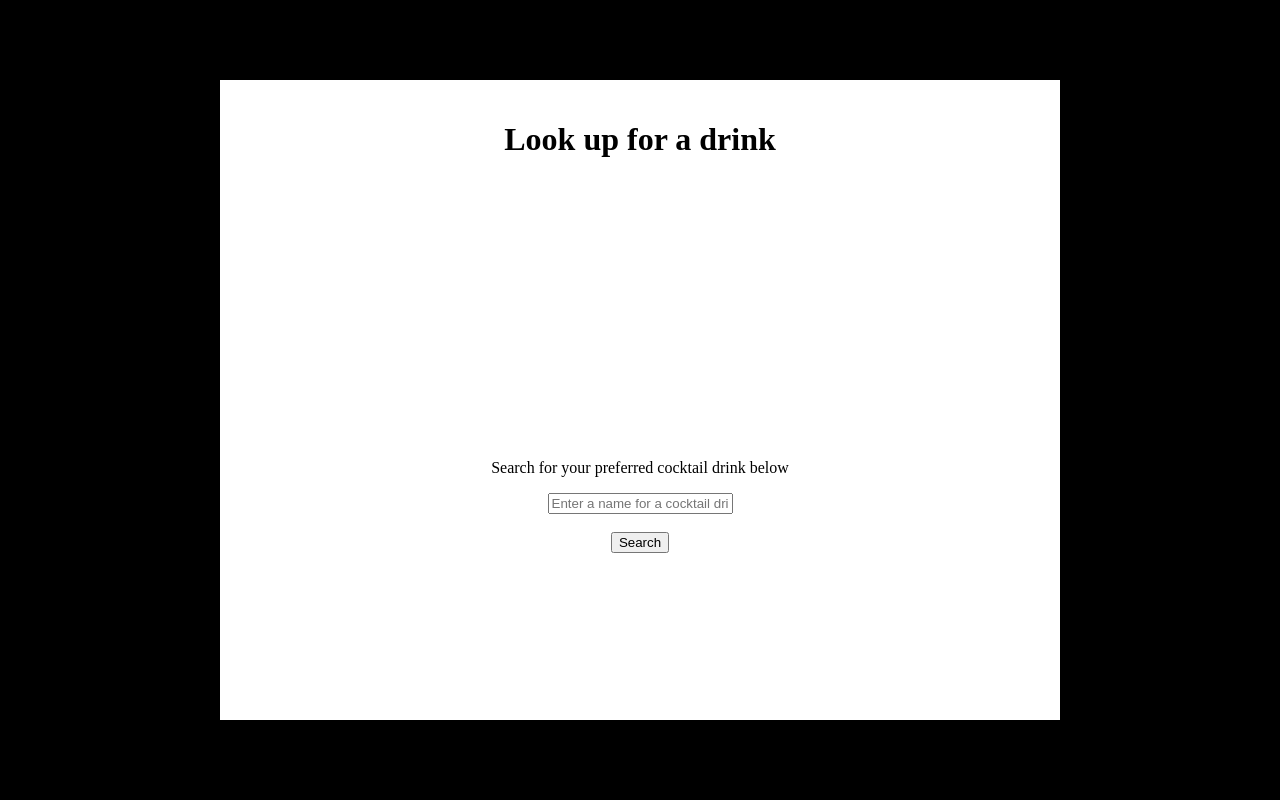
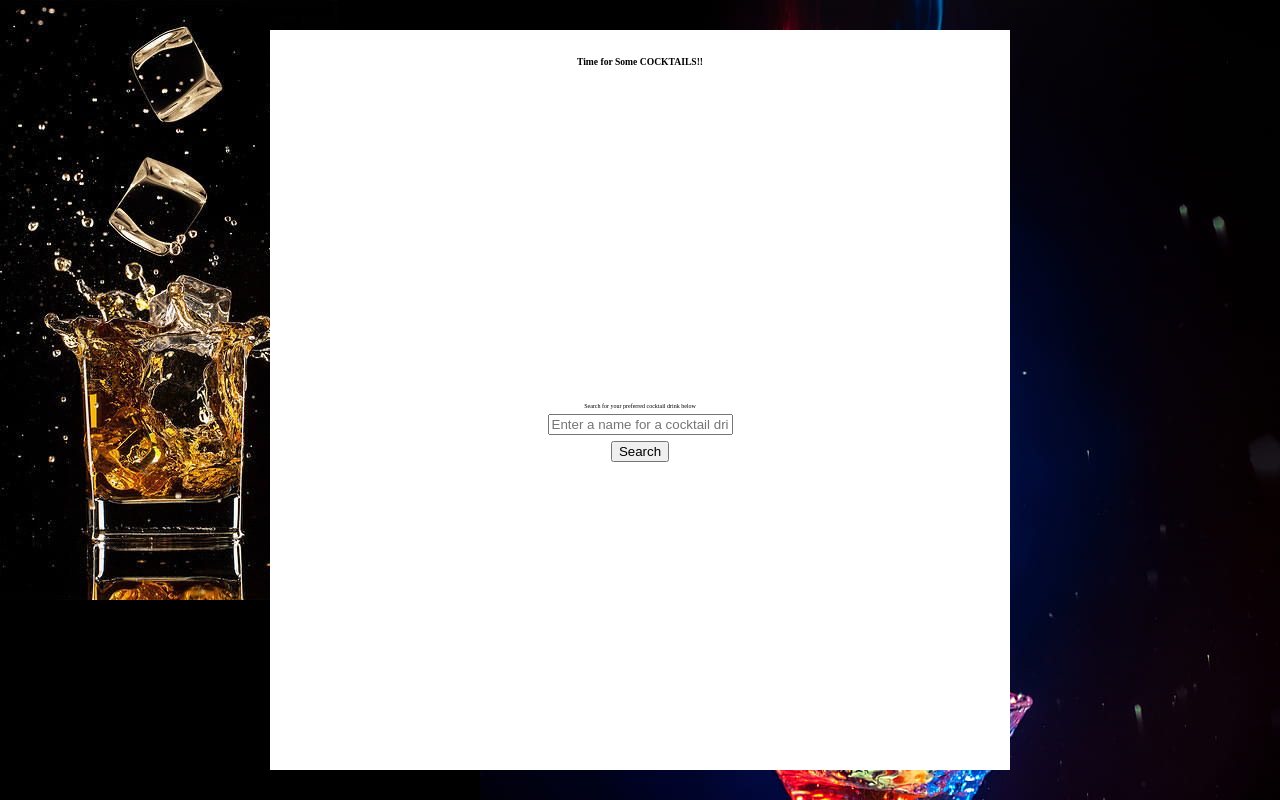
Before and after one commit to Josphat0707/phase-1-individual-project, a plain HTML site: page index.html in a window 1280 px wide. Drawn offline with Linux system fonts and the light colour scheme.

Commit message:
Modifying the css styling on the page

```diff
--- a/index.html
+++ b/index.html
@@ -10,7 +10,7 @@
 </head>
 <body>
     <div id="main">
-            <h1 style="text-align: center;">Look up for a drink</h1><br>
+            <h1 style="text-align: center;">Time for Some COCKTAILS!!</h1><br>
                 <div class="text-centered">
                     <p style="text-align: center;">Search for your preferred cocktail drink below</p>
 
--- a/style.css
+++ b/style.css
@@ -11,21 +11,23 @@ body{
     align-items: center;
     justify-content: center;
     height: 100vh;
-    background-image: url(left), url(right);
+    background-image: url(./drink2.jpg), url(./drink3.jpg);
     background-position: left top, right top;
     background-repeat: no-repeat;
     background-attachment: fixed;
 }
 
 #main{
-    width: 80%;
-    max-width: 800px;
-    height: 80%;
-    max-height: 600px;
+    width: 70%;
+    max-width: 700px;
+    height: 90%;
+    max-height: 700px;
     overflow-y: auto;
     background-color: white;
     padding: 20px;
     color: black;
+    font-size: 30%;
+    font-family: serif;
 }
 
 .text-centered{
@@ -35,15 +37,3 @@ body{
     align-items: center;
     height: 100%;
 }
-
-#main.h1{
-    font-family: serif;
-}
-
-p{
-    font-family: serif;
-}
-
-form{
-    font-family: serif;
-}
```
